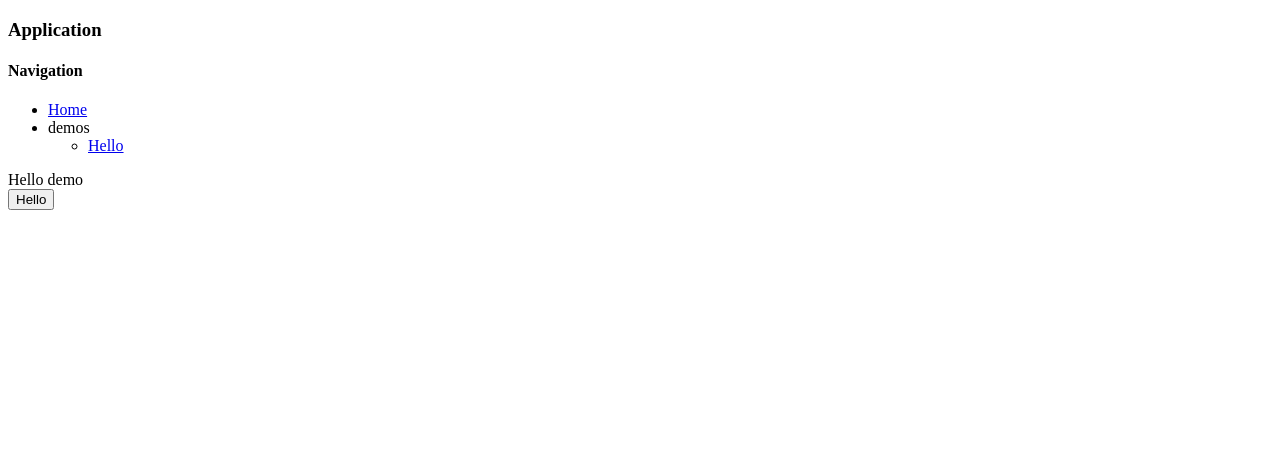
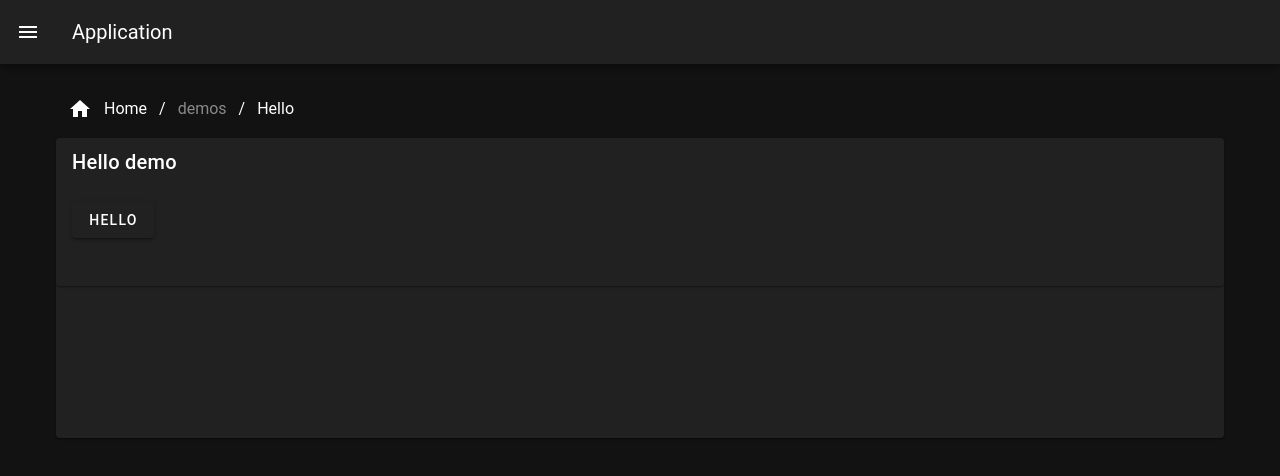
Before and after one commit to openhoat/nuxt-firebase-ddd, a Nuxt app: page /demos/hello in a window 1280 px wide. Shown: the top 476 px of the page. Built offline with nearby package versions, Linux system fonts and the light colour scheme.

Commit message:
Add vuetify

```diff
--- a/nuxt.config.ts
+++ b/nuxt.config.ts
@@ -1,6 +1,7 @@
 import { resolve } from 'node:path'
 import { inspect } from 'node:util'
 import type { NuxtConfig } from '@nuxt/schema'
+import vuetify, { transformAssetUrls } from 'vite-plugin-vuetify'
 import type { AppConfig } from '~/types'
 
 const buildConfig = () => {
@@ -32,7 +33,16 @@ const nuxtConfig: NuxtConfig = {
   debug,
   devtools: { enabled: true },
   logLevel: 'info',
-  modules: ['@nuxtjs/robots'],
+  modules: [
+    (_options, nuxt) => {
+      nuxt.hooks.hook('vite:extendConfig', (config) => {
+        if (config.plugins) {
+          config.plugins.push(vuetify({ autoImport: true }))
+        }
+      })
+    },
+    '@nuxtjs/robots',
+  ],
   nitro: {
     firebase: {
       gen: 2,
@@ -46,6 +56,13 @@ const nuxtConfig: NuxtConfig = {
     },
   },
   srcDir: 'src',
+  vite: {
+    vue: {
+      template: {
+        transformAssetUrls,
+      },
+    },
+  },
 }
 
 export default defineNuxtConfig(nuxtConfig)
--- a/package.json
+++ b/package.json
@@ -24,7 +24,8 @@
     "rimraf": "6.0.1",
     "typescript": "5.6.3",
     "vite-plugin-vuetify": "2.0.4",
-    "vue-tsc": "2.1.10"
+    "vue-tsc": "2.1.10",
+    "vuetify": "3.7.4"
   },
   "description": "Demo project about nuxt and firebase functions",
   "engines": {
--- /dev/null
+++ b/src/components/Breadcrumbs.vue
@@ -0,0 +1,32 @@
+<script lang="ts" setup>
+import { capitalize } from 'vue'
+
+const route = useRoute()
+type BreadcrumbsItem = {
+  title: string
+  disabled?: boolean
+  to?: string
+}
+const buildBreadcrumbsItems = (): BreadcrumbsItem[] => {
+  const routeParts =
+    route.path === '/' ? [] : route.path.substring(1).split('/')
+  const rootItem = {
+    title: 'Home',
+    disabled: false,
+    to: '/',
+  }
+  const pathItems = routeParts.map((routePart, index) => {
+    const disabled = index === 0 && routePart === 'demos'
+    const title = disabled ? routePart : capitalize(routePart)
+    const to = disabled
+      ? undefined
+      : `/${routeParts.slice(0, index + 1).join('/')}`
+    return { title, disabled, to }
+  })
+  return [rootItem, ...pathItems]
+}
+</script>
+
+<template>
+  <v-breadcrumbs icon="mdi-home" :items="buildBreadcrumbsItems()" />
+</template>
--- a/src/components/Hello.vue
+++ b/src/components/Hello.vue
@@ -7,8 +7,8 @@ const hello = () => {
 </script>
 
 <template>
-  <div>
-    <button @click="hello()">Hello</button>
-    <div :v-if="text !== undefined">{{ text }}</div>
-  </div>
+  <v-container>
+    <v-btn @click="hello()">Hello</v-btn>
+    <v-card-text :v-if="text !== undefined">{{ text }}</v-card-text>
+  </v-container>
 </template>
--- a/src/layouts/default.vue
+++ b/src/layouts/default.vue
@@ -1,27 +1,30 @@
+<script setup>
+const drawer = useState('drawer', () => false)
+const switchDrawer = () => {
+  drawer.value = !drawer.value
+}
+</script>
+
 <template>
-  <div>
-    <div>
-      <h3>Application</h3>
-    </div>
+  <v-layout class="rounded rounded-md">
+    <v-app-bar>
+      <v-app-bar-nav-icon @click="switchDrawer()"></v-app-bar-nav-icon>
+      <v-app-bar-title> Application </v-app-bar-title>
+    </v-app-bar>
     <client-only>
-      <div>
-        <h4>Navigation</h4>
-        <ul>
-          <li><NuxtLink to="/">Home</NuxtLink></li>
-          <li>
-            demos
-            <ul>
-              <li><NuxtLink to="/demos/hello">Hello</NuxtLink></li>
-            </ul>
-          </li>
-        </ul>
-      </div>
+      <v-navigation-drawer v-model="drawer">
+        <v-list>
+          <v-list-item to="/" title="Home"></v-list-item>
+          <v-list-subheader title="demos" />
+          <v-list-item to="/demos/hello" title="Hello"></v-list-item>
+        </v-list>
+      </v-navigation-drawer>
     </client-only>
-    <div class="d-flex flex-column align-center justify-center">
-      <div>
-        <div style="min-height: 300px"><slot /></div>
-      </div>
-    </div>
-  </div>
+    <v-main class="d-flex flex-column align-center justify-center">
+      <v-container>
+        <Breadcrumbs />
+        <v-card style="min-height: 300px"> <slot /></v-card
+      ></v-container>
+    </v-main>
+  </v-layout>
 </template>
-<script setup lang="ts"></script>
--- a/src/pages/demos/hello.vue
+++ b/src/pages/demos/hello.vue
@@ -1,7 +1,8 @@
 <template>
   <PageHead subtitle="Hello Demo" />
-  <div>
-    <div>Hello demo</div>
+  <v-card>
+    <v-card-title>Hello demo</v-card-title>
     <Hello />
-  </div>
+  </v-card>
 </template>
+<script setup lang="ts"></script>
--- a/src/pages/index.vue
+++ b/src/pages/index.vue
@@ -1,7 +1,7 @@
 <template>
   <PageHead />
-  <div>
-    <div>Demo sandbox</div>
-    <div>Choose a demo in the navigation menu.</div>
-  </div>
+  <v-card>
+    <v-card-title>Demo sandbox</v-card-title>
+    <v-card-text>Choose a demo in the navigation menu.</v-card-text>
+  </v-card>
 </template>
--- /dev/null
+++ b/src/plugins/01-vuetify.plugin.ts
@@ -0,0 +1,16 @@
+import '@mdi/font/css/materialdesignicons.css'
+import 'vuetify/styles'
+import { createVuetify } from 'vuetify'
+
+export default defineNuxtPlugin({
+  name: 'vuetify-plugin',
+  parallel: true,
+  setup: (nuxtApp) => {
+    const vuetify = createVuetify({
+      theme: {
+        defaultTheme: 'dark',
+      },
+    })
+    nuxtApp.vueApp.use(vuetify)
+  },
+})
```
Also changed, not shown: 1 other file (tests, documents, lock files or other folders).
